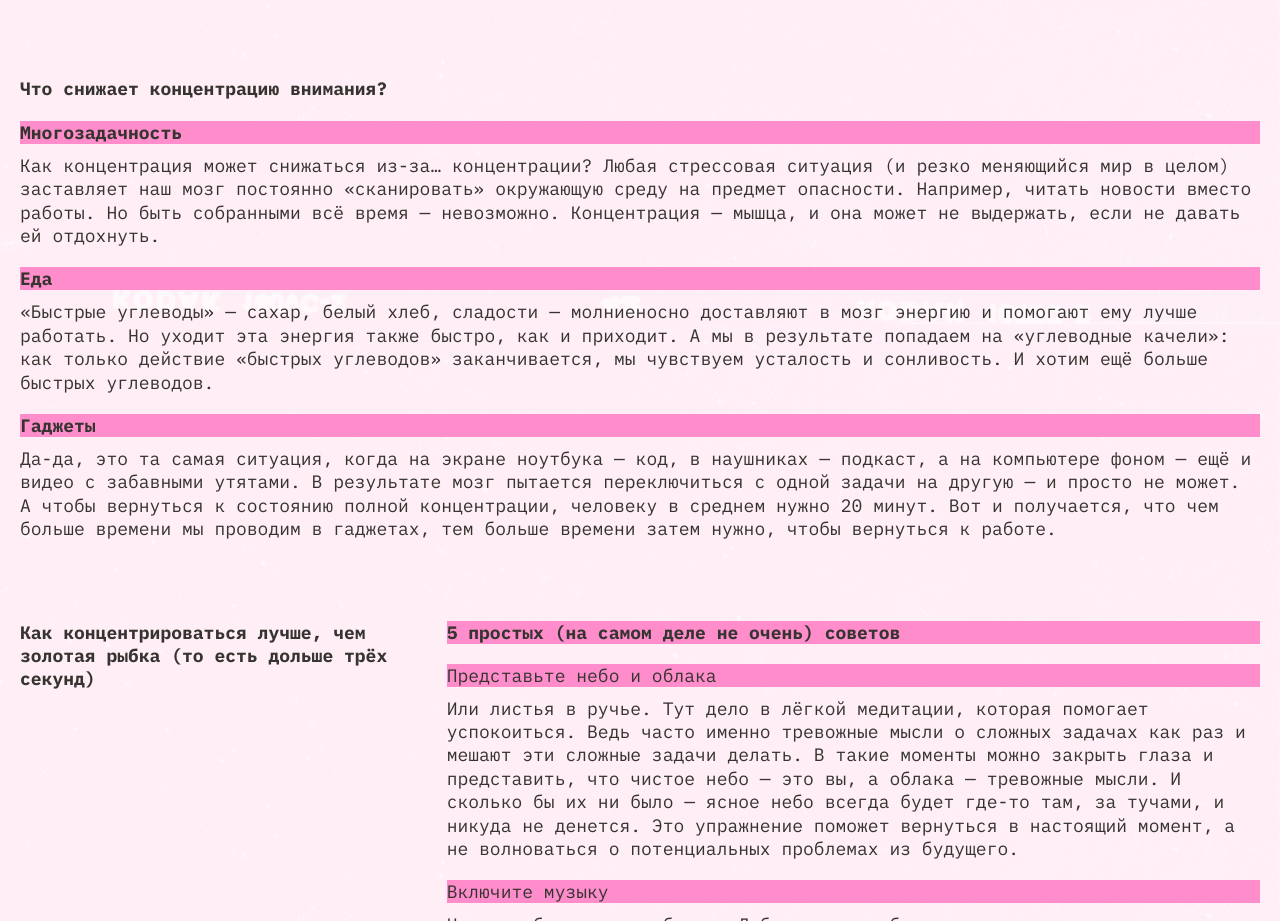
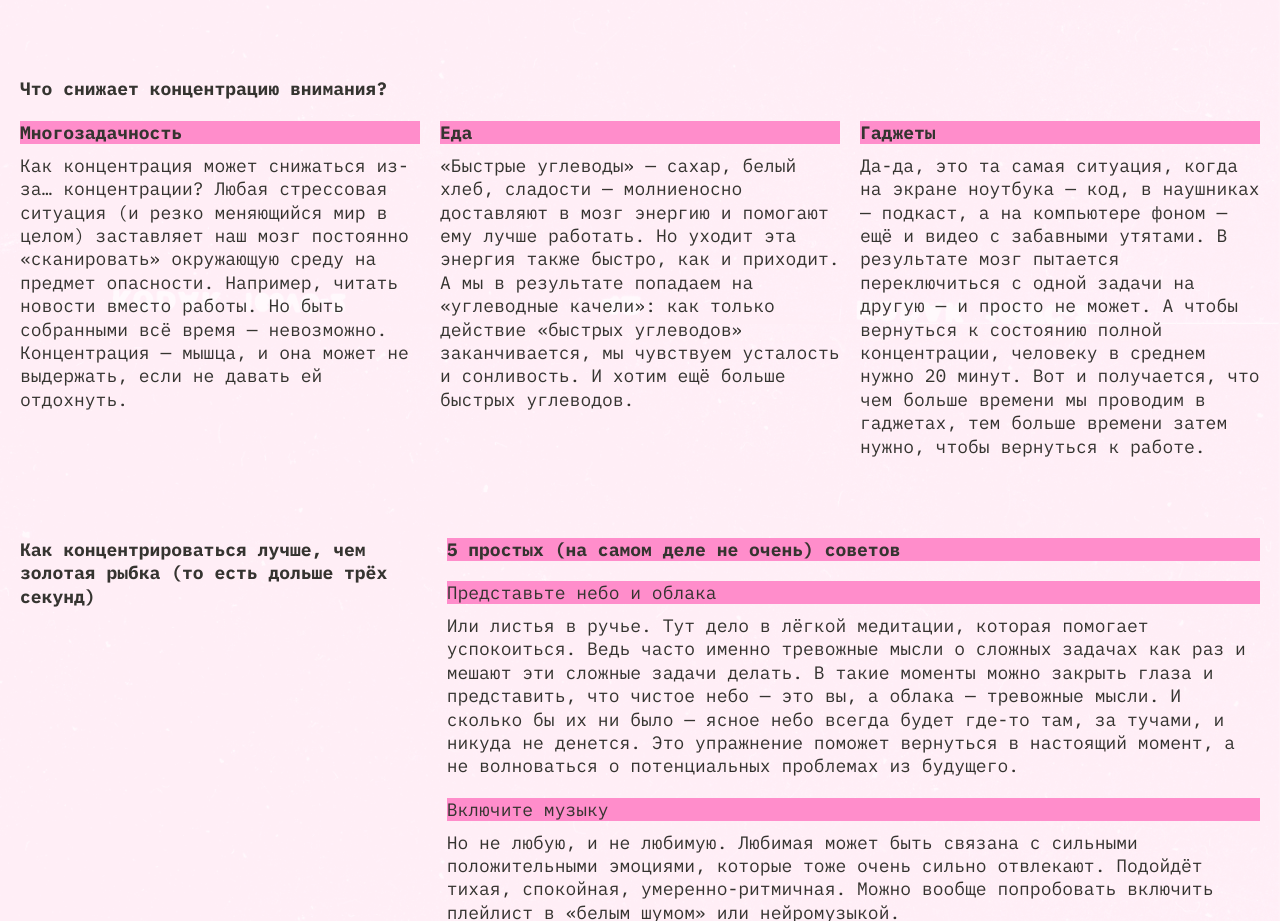
Before and after one commit to yakovlevaka/slozhno-sosredotochitsya, a plain HTML site: page index.html in a window 1280 px wide. Shown: the part 1276-2197 px from the top of the page. Drawn offline with Linux system fonts and the light colour scheme.

Commit message:
Update style.css

```diff
--- a/styles/style.css
+++ b/styles/style.css
@@ -179,8 +179,7 @@
   object-position: center;
 }
 @media (width >= 768px) {
-  .header
-  {
+  .header {
     --padding-zone: 20px;
     padding: var(--padding-zone, 20px);
   }
@@ -195,6 +194,7 @@
     inset-block-start: 21px;
   }
   .page__title {
+    font-size: clamp(7.25rem, 7.0115rem + 1.0178vw, 7.5rem);
     position: relative;
     inset-inline-start: -20px;
   }
@@ -257,4 +257,7 @@
     --accent-color: #ff0070;
     text-shadow: 4px 4px 0 var(--accent-color);
   }
+  .what__reasons .reasons__item {
+    grid-template-columns: repeat(3, 1fr);
+  }
 }
```
